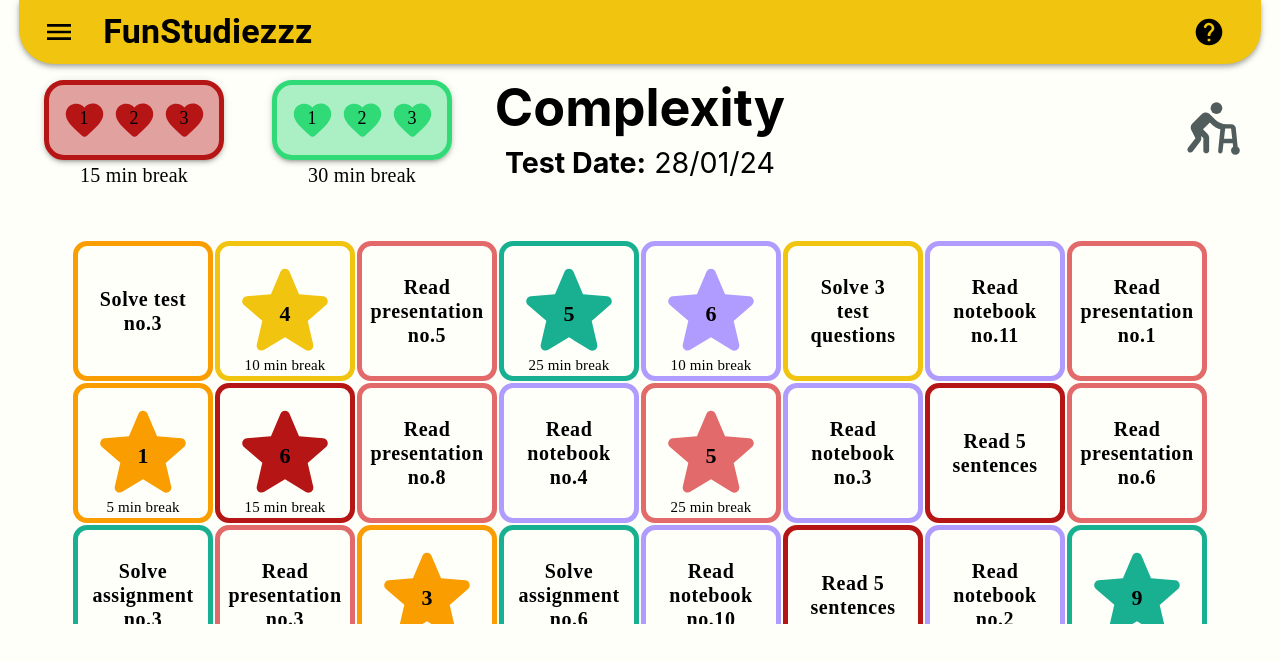
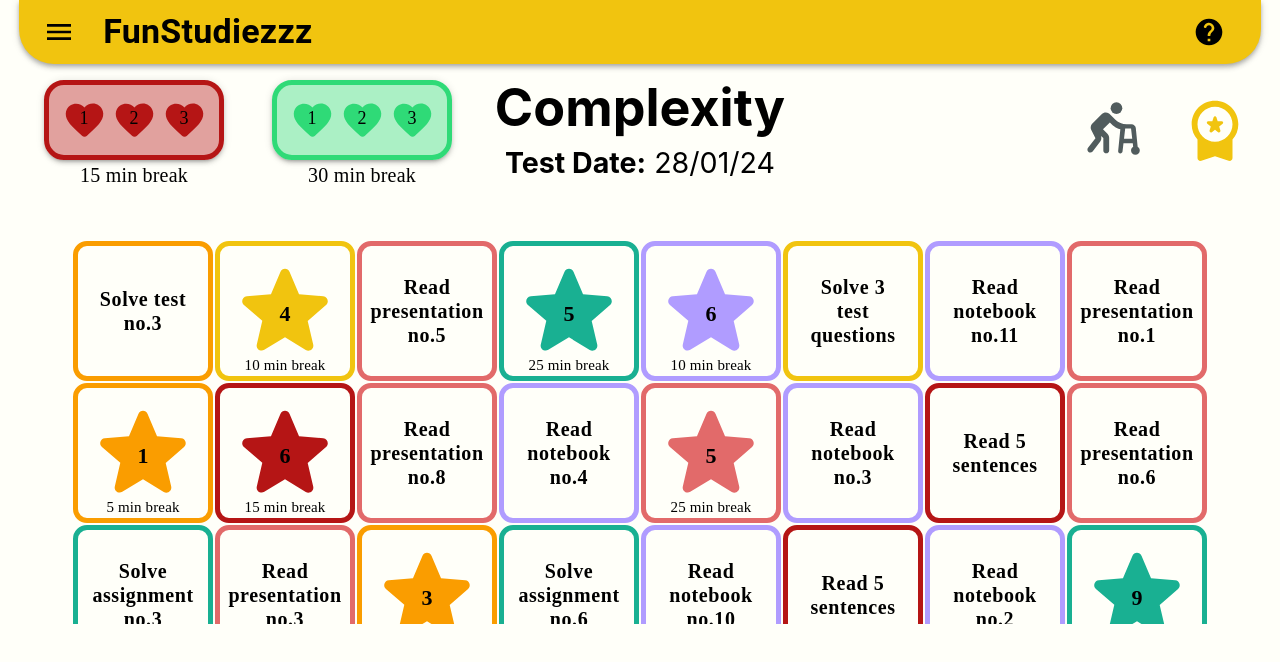
Before and after one commit to amit-erlich/FunStudiez, a React (Create React App) app: page / in a window 1280 px wide. Shown: the top 662 px of the page. Built offline with nearby package versions, Linux system fonts and the light colour scheme.

Commit message:
achievements icon and its popover were added

```diff
--- a/src/App.js
+++ b/src/App.js
@@ -9,6 +9,7 @@ import TimerPopup from './components/TimerPopup';
 import SquaresPanel from './components/SquaresPanel';
 import ProgressAvatar from './components/ProgressAvatar';
 import AppMainBar from './components/AppMainBar';
+import Achievements from './components/Achievements';
 
 function App() {
   const theme = useTheme();
@@ -90,6 +91,9 @@ function App() {
           <CourseDetails courseName={courseName} tastDate={tastDate}></CourseDetails>
         </div>
         <div style={{ position: 'absolute', top: 75, right: 20, display: 'flex', alignItems: 'flex-start', marginTop: '10px' }}>
+          <Achievements index={progressIndex}/>
+        </div>
+        <div style={{ position: 'absolute', top: 75, right: 120, display: 'flex', alignItems: 'flex-start', marginTop: '10px' }}>
           <ProgressAvatar index={progressIndex} wholeNumber={squareNumber} />
         </div>
         <div style={{ position: 'absolute', top: '30%', maxWidth: '90vw', width: 'fit-content', maxHeight: '30vw', overflow: 'auto'}}>
--- /dev/null
+++ b/src/components/Achievements.js
@@ -0,0 +1,142 @@
+import React, { useState } from 'react';
+import { styled } from '@mui/system';
+import { useTheme } from '@mui/material/styles';
+import { Typography, IconButton, Popover, Tooltip } from '@mui/material';
+
+import WorkspacePremiumRoundedIcon from '@mui/icons-material/WorkspacePremiumRounded';
+import CelebrationRoundedIcon from '@mui/icons-material/CelebrationRounded';
+import EmojiEventsRoundedIcon from '@mui/icons-material/EmojiEventsRounded';
+import MilitaryTechRoundedIcon from '@mui/icons-material/MilitaryTechRounded';
+import FitnessCenterRoundedIcon from '@mui/icons-material/FitnessCenterRounded';
+import FilterHdrRoundedIcon from '@mui/icons-material/FilterHdrRounded';
+import HikingRoundedIcon from '@mui/icons-material/HikingRounded';
+import AutoGraphRoundedIcon from '@mui/icons-material/AutoGraphRounded';
+import AutoAwesomeRoundedIcon from '@mui/icons-material/AutoAwesomeRounded';
+import LocalFireDepartmentRoundedIcon from '@mui/icons-material/LocalFireDepartmentRounded';
+import PlusOneRoundedIcon from '@mui/icons-material/PlusOneRounded';
+import BackHandRoundedIcon from '@mui/icons-material/BackHandRounded';
+import SignLanguageRoundedIcon from '@mui/icons-material/SignLanguageRounded';
+import StarsRoundedIcon from '@mui/icons-material/StarsRounded';
+import TransferWithinAStationRoundedIcon from '@mui/icons-material/TransferWithinAStationRounded';
+import GolfCourseRoundedIcon from '@mui/icons-material/GolfCourseRounded';
+
+const CustomButton = styled(IconButton)(({ borderColor }) => ({
+    width: '90px',
+    height: '90px',
+    fontSize: '22px',
+    color: 'black',
+    overflow: 'hidden',
+    fontWeight: 'bold',
+    fontFamily: 'cursive',
+    textTransform: 'none',
+    lineHeight: '1.2',
+    borderRadius: '50%',
+    borderWidth: '5px',
+    borderColor: borderColor,
+    opacity: 1,
+    '&:hover': {
+      borderWidth: '5px',
+      borderColor: borderColor,
+      opacity: 0.7,
+    },
+  }));
+
+  const achievementIcons  = [
+    HikingRoundedIcon,
+    PlusOneRoundedIcon,
+    BackHandRoundedIcon,
+    SignLanguageRoundedIcon,
+    MilitaryTechRoundedIcon,
+    StarsRoundedIcon,
+    WorkspacePremiumRoundedIcon,
+    FilterHdrRoundedIcon,
+    TransferWithinAStationRoundedIcon,
+    AutoAwesomeRoundedIcon,
+    EmojiEventsRoundedIcon,
+    FitnessCenterRoundedIcon,
+    AutoGraphRoundedIcon,
+    LocalFireDepartmentRoundedIcon,
+    GolfCourseRoundedIcon,
+    CelebrationRoundedIcon,
+  ];
+
+  const Achievements = ({ index }) => {
+    const theme = useTheme();
+    const [anchorEl, setAnchorEl] = useState(null);
+
+    const handleButtonClick = (event) => {
+      setAnchorEl(event.currentTarget);
+    };
+
+    const handleClosePopover = () => {
+      setAnchorEl(null);
+    };
+
+    const isOpen = Boolean(anchorEl);
+
+    return (
+      <>
+        <Tooltip title={<Typography fontSize='16px'>Achievements</Typography>} arrow>
+            <CustomButton
+            variant="outlined"
+            borderColor={theme.palette['gray']}
+            onClick={handleButtonClick}
+            >
+                <WorkspacePremiumRoundedIcon style={{ color: theme.palette.yellow, fontSize: '70px' }} />
+            </CustomButton>
+        </Tooltip>
+        <Popover
+          open={isOpen}
+          anchorEl={anchorEl}
+          onClose={handleClosePopover}
+          anchorOrigin={{
+            vertical: 'bottom',
+            horizontal: 'right',
+          }}
+          transformOrigin={{
+            vertical: 'top',
+            horizontal: 'right',
+          }}
+        >
+          <Typography
+            variant="h5"
+            component="h2"
+            style={{
+              textAlign: 'center',
+              marginTop: '16px',
+              color: theme.palette.yellow
+            }}
+          >
+            Achievements
+          </Typography>
+          <div style={{ padding: '16px', position: 'relative', width: '36vw', maxHeight: '20vw', overflow: 'auto' }}>
+            {/* {progressIcons.map((Icon, i) => (
+                <div key={i}
+                style={{
+                  display: 'flex',
+                  flexDirection: 'column',
+                  alignItems: 'center',
+                }}
+              >
+                <Icon style={{ color: theme.palette['gray'], fontSize: '44px' }} />
+                <Typography
+                  variant="body2"
+                  style={{
+                    textAlign: 'center',
+                    marginTop: '4px',
+                  }}
+                >
+                  icon
+                </Typography>
+              </div>
+              ))} */}
+              {achievementIcons.map((Icon, i) => (
+                <Icon key={i} style={{ color: theme.palette['gray'], fontSize: '44px', padding: '10px'}} />
+              ))}
+          </div>
+        </Popover>
+      </>
+    );
+  };
+
+  export default Achievements;
--- a/src/components/ProgressAvatar.js
+++ b/src/components/ProgressAvatar.js
@@ -1,7 +1,7 @@
 import React, { useState } from 'react';
 import { styled } from '@mui/system';
 import { useTheme } from '@mui/material/styles';
-import { Typography, IconButton, Popover, Stepper, Step, StepLabel, StepConnector } from '@mui/material';
+import { Typography, IconButton, Popover, Stepper, Step, StepLabel, StepConnector, Tooltip } from '@mui/material';
 
 import AssistWalkerRoundedIcon from '@mui/icons-material/AssistWalkerRounded';
 import ElderlyRoundedIcon from '@mui/icons-material/ElderlyRounded';
@@ -66,6 +66,7 @@ const CustomButton = styled(IconButton)(({ borderColor }) => ({
 
     return (
       <>
+        <Tooltip title={<Typography fontSize='16px'>Progress</Typography>} arrow>
           <CustomButton
             variant="outlined"
             borderColor={theme.palette['gray']}
@@ -73,6 +74,7 @@ const CustomButton = styled(IconButton)(({ borderColor }) => ({
           >
               <CurrentIcon style={{ color: theme.palette['gray'], fontSize: '70px' }} />
           </CustomButton>
+        </Tooltip>
         <Popover
           open={isOpen}
           anchorEl={anchorEl}
```
Lines whose indentation alone changed are shown as unchanged.
